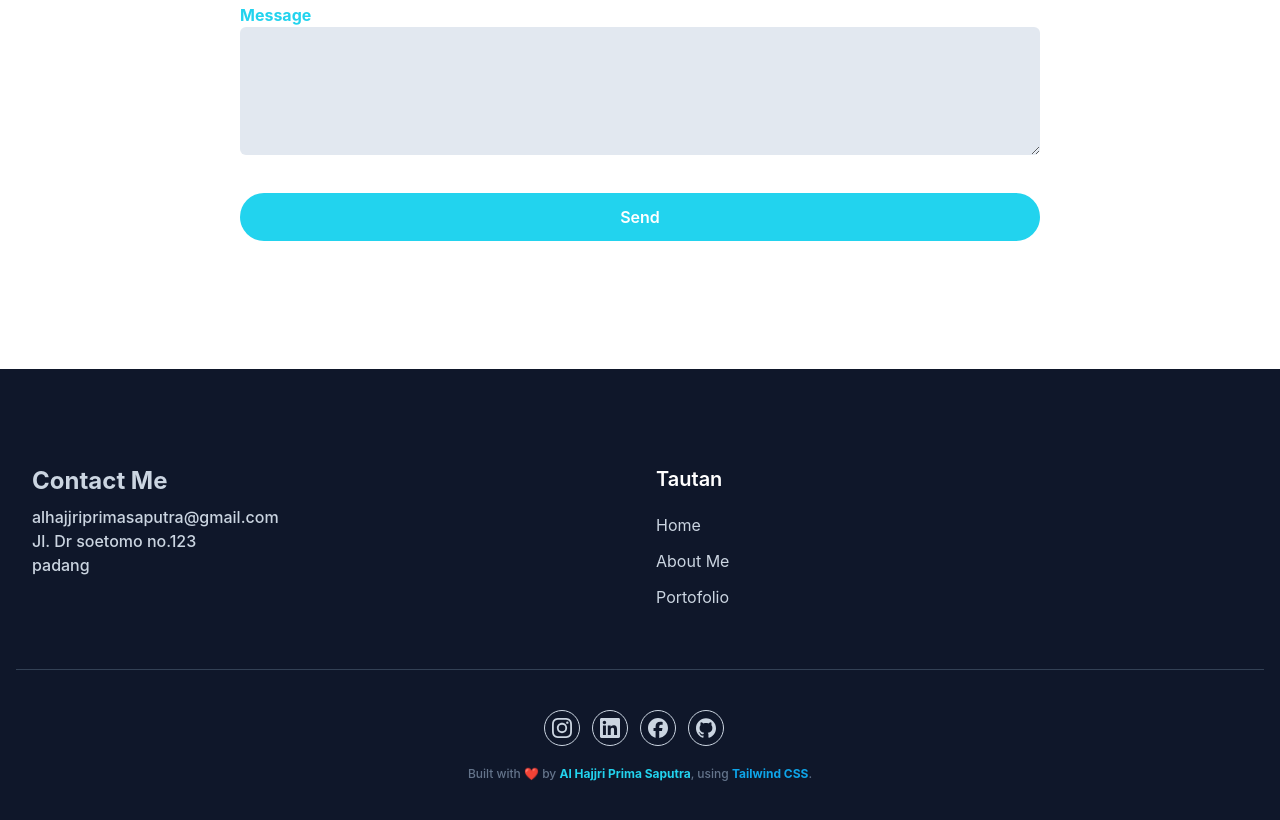
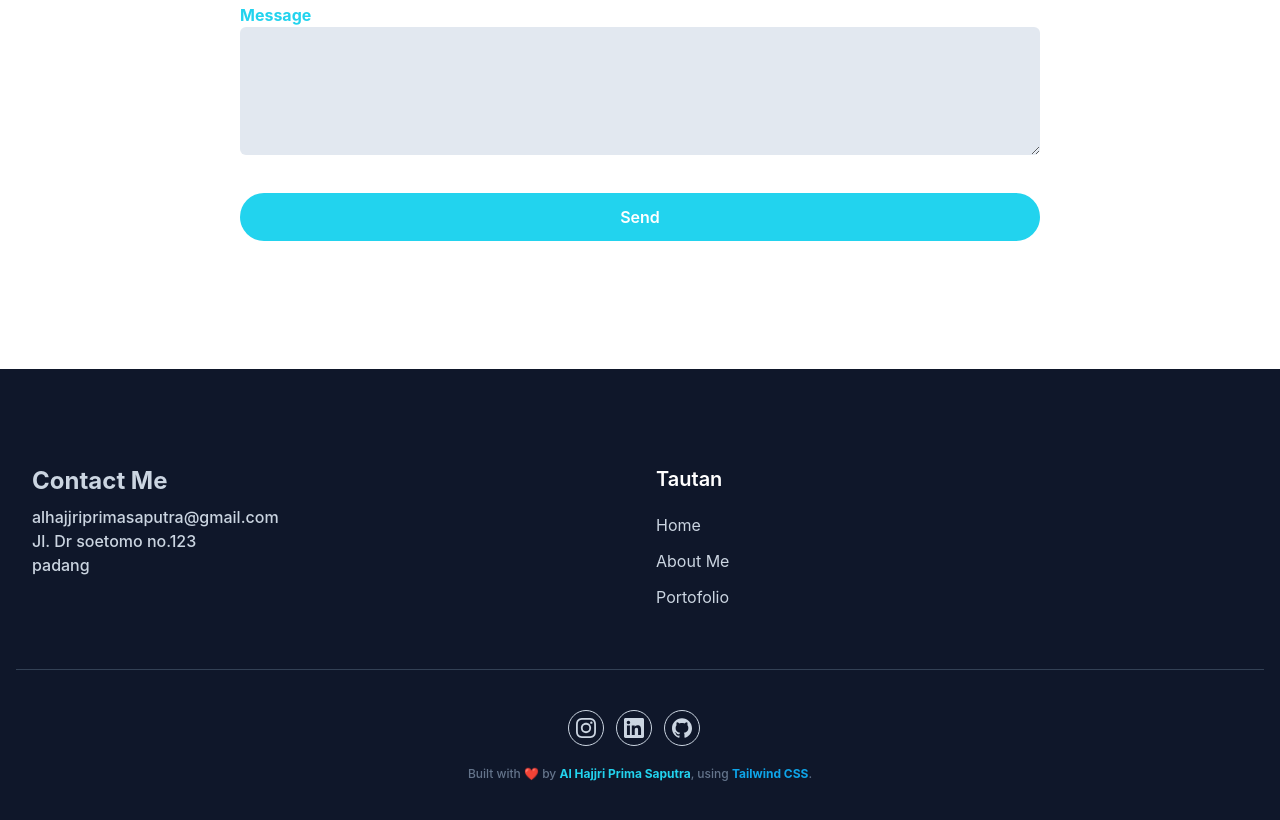
Before and after one commit to Al-Hajjri/portofolio-tailwind-css, a website: page index.html in a window 1280 px wide. Shown: the part 3335-4155 px from the top of the page. Drawn offline with Linux system fonts and the light colour scheme.

Commit message:
update portofolio

```diff
--- a/index.html
+++ b/index.html
@@ -295,7 +295,7 @@
                         </svg></a>
 
                     <!-- linkedin -->
-                    <a href="http://linkedin.com/alhajjriprimasaputra_" target="_blank"
+                    <a href="https://www.linkedin.com/in/al-hajjri-prima-saputra/" target="_blank"
                         class="w-9 h-9 mr-3 rounded-full flex justify-center items-center border border-slate-300 text-slate-300 hover:border-primary hover:bg-primary hover:text-white">
                         <svg role="img" width="20" class="fill-current" viewBox="0 0 24 24"
                             xmlns="http://www.w3.org/2000/svg">
@@ -304,18 +304,9 @@
                                 d="M20.447 20.452h-3.554v-5.569c0-1.328-.027-3.037-1.852-3.037-1.853 0-2.136 1.445-2.136 2.939v5.667H9.351V9h3.414v1.561h.046c.477-.9 1.637-1.85 3.37-1.85 3.601 0 4.267 2.37 4.267 5.455v6.286zM5.337 7.433c-1.144 0-2.063-.926-2.063-2.065 0-1.138.92-2.063 2.063-2.063 1.14 0 2.064.925 2.064 2.063 0 1.139-.925 2.065-2.064 2.065zm1.782 13.019H3.555V9h3.564v11.452zM22.225 0H1.771C.792 0 0 .774 0 1.729v20.542C0 23.227.792 24 1.771 24h20.451C23.2 24 24 23.227 24 22.271V1.729C24 .774 23.2 0 22.222 0h.003z" />
                         </svg></a>
 
-                    <!--facebook -->
-                    <a href="http://facebook.com/alhajjriprimasaputra_" target="_blank"
-                        class="w-9 h-9 mr-3 rounded-full flex justify-center items-center border border-slate-300 text-slate-300 hover:border-primary hover:bg-primary hover:text-white">
-                        <svg role="img" width="20" class="fill-current" viewBox="0 0 24 24"
-                            xmlns="http://www.w3.org/2000/svg">
-                            <title>Facebook</title>
-                            <path
-                                d="M9.101 23.691v-7.98H6.627v-3.667h2.474v-1.58c0-4.085 1.848-5.978 5.858-5.978.401 0 .955.042 1.468.103a8.68 8.68 0 0 1 1.141.195v3.325a8.623 8.623 0 0 0-.653-.036 26.805 26.805 0 0 0-.733-.009c-.707 0-1.259.096-1.675.309a1.686 1.686 0 0 0-.679.622c-.258.42-.374.995-.374 1.752v1.297h3.919l-.386 2.103-.287 1.564h-3.246v8.245C19.396 23.238 24 18.179 24 12.044c0-6.627-5.373-12-12-12s-12 5.373-12 12c0 5.628 3.874 10.35 9.101 11.647Z" />
-                        </svg></a>
 
                     <!-- github -->
-                    <a href="http://facebook.com/alhajjriprimasaputra_" target="_blank"
+                    <a href="https://github.com/Al-Hajjri" target="_blank"
                         class="w-9 h-9 mr-3 rounded-full flex justify-center items-center border border-slate-300 text-slate-300 hover:border-primary hover:bg-primary hover:text-white">
                         <svg role="img" width="20" class="fill-current" viewBox="0 0 24 24"
                             xmlns="http://www.w3.org/2000/svg">
```
